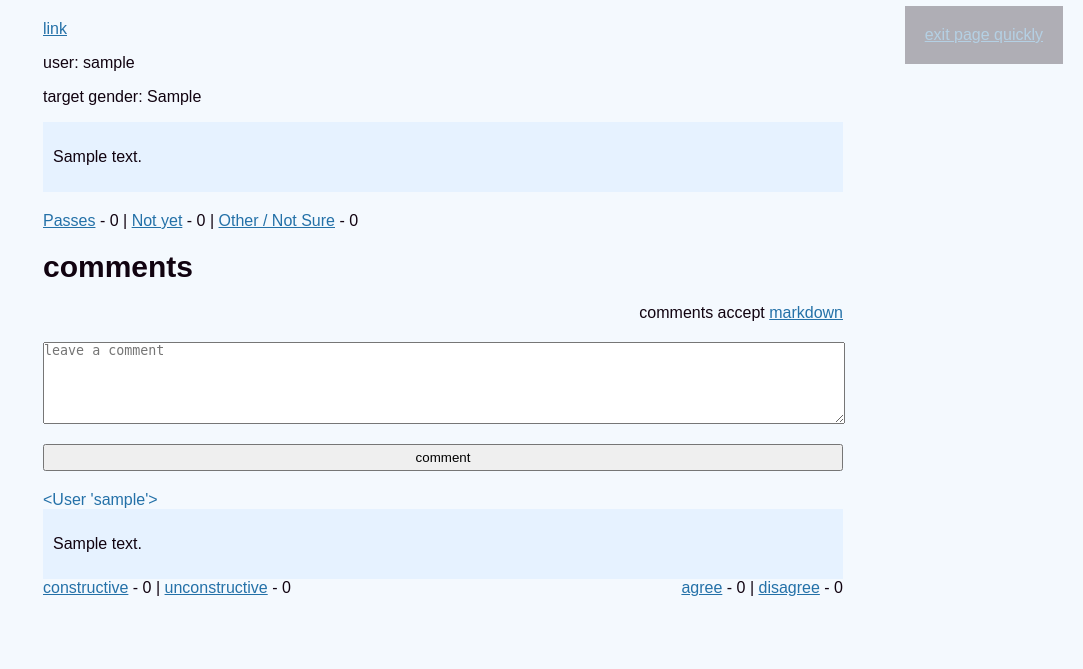
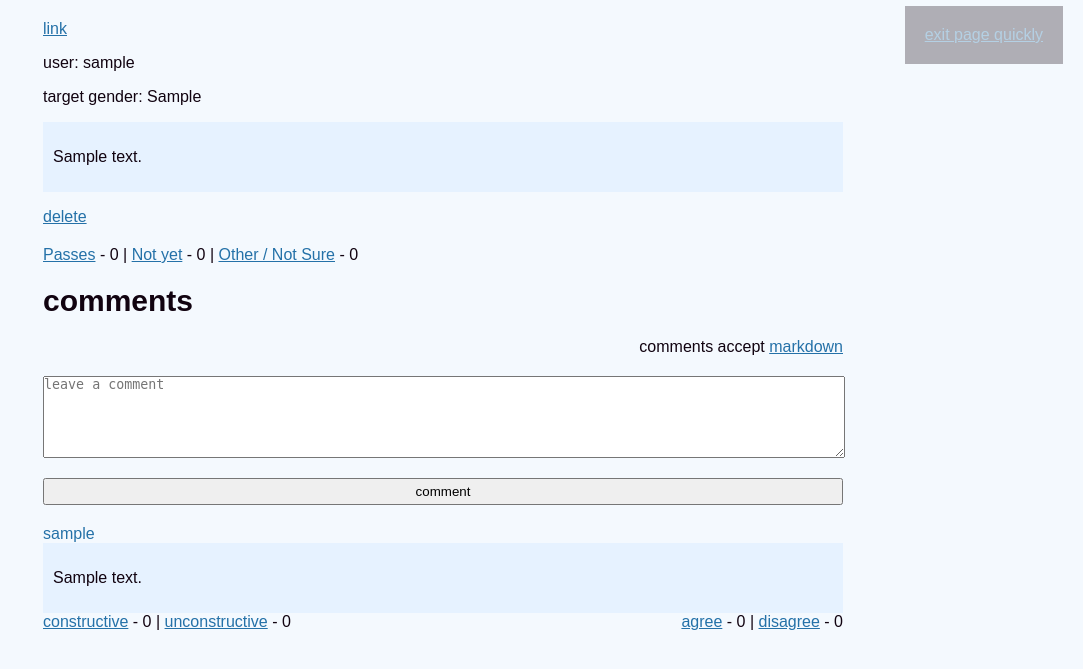
Before and after one commit to cyan-aurora/tpassing, a Flask app: page /post/1 in a window 1280 px wide. Shown: the part 74-743 px from the top of the page, without its empty margins (197-1280 px from the left). Run offline with Flask 2, Linux system fonts and the light colour scheme; a user stored in the database is signed in; tables that the repository leaves empty hold one stand-in row (values such as "Sample post"); data that the repository does not hold is empty; parts of the project's set-up code (start-up, migrations or seed data) failed here and were passed over; some libraries are stand-ins or nearby versions.

Commit message:
Fix garbled comment-names

```diff
--- a/templates/post.html
+++ b/templates/post.html
@@ -82,7 +82,7 @@
 	<p>user: {{ post.user.username }}</p>
 	<p>target gender: {{ post.gender }}</p>
 	<div class="user-entered">{{ post.description|e|markdown }}</div>
-	{% if current_user.username == post.user %}
+	{% if current_user.user_id == post.user_id %}
 		<p><a href="/post/{{ post.post_id }}/delete">delete</a></p>
 	{% endif %}
 	<div style="margin-top: 20px;">
@@ -101,8 +101,8 @@
 	</form>
 	{% for comment in comments %}
 		<div style="margin: 20px 0;">
-			<span{% if comment.user == post.user %} class="original-poster"{% endif %}>
-				{{ comment.user }}
+			<span{% if comment.user_id == post.user_id %} class="original-poster"{% endif %}>
+				{{ comment.user.username }}
 			</span>
 			<div class="user-entered">{{ comment.text|e|markdown }}</div>
 			<span>
```
